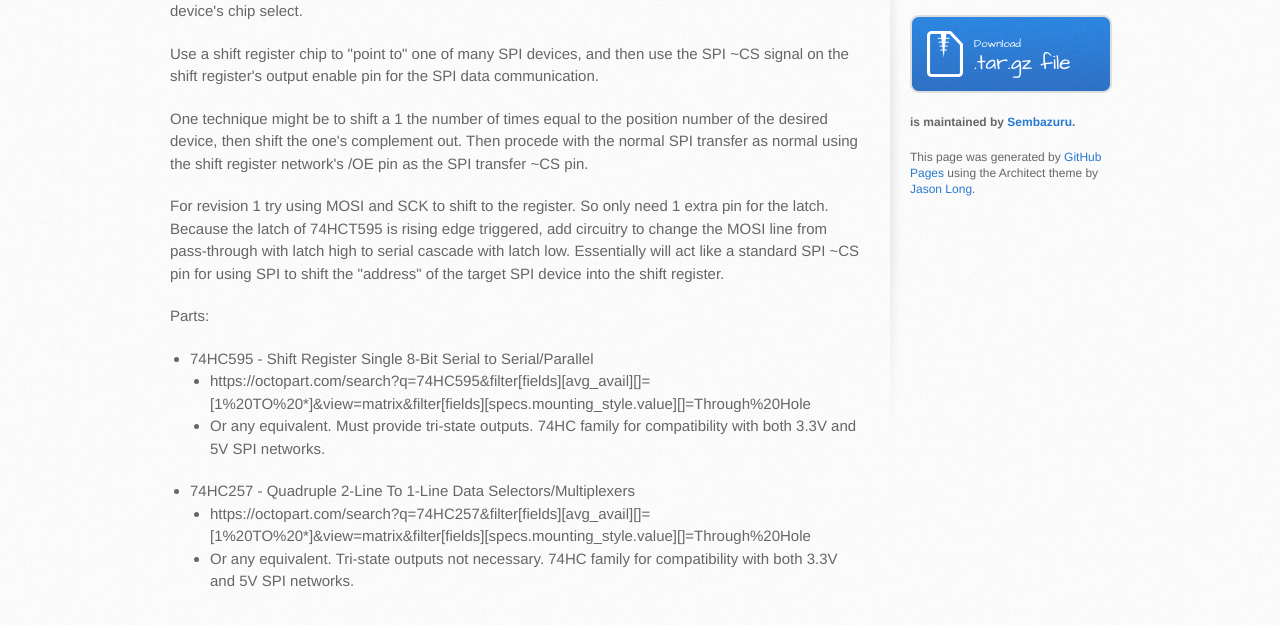
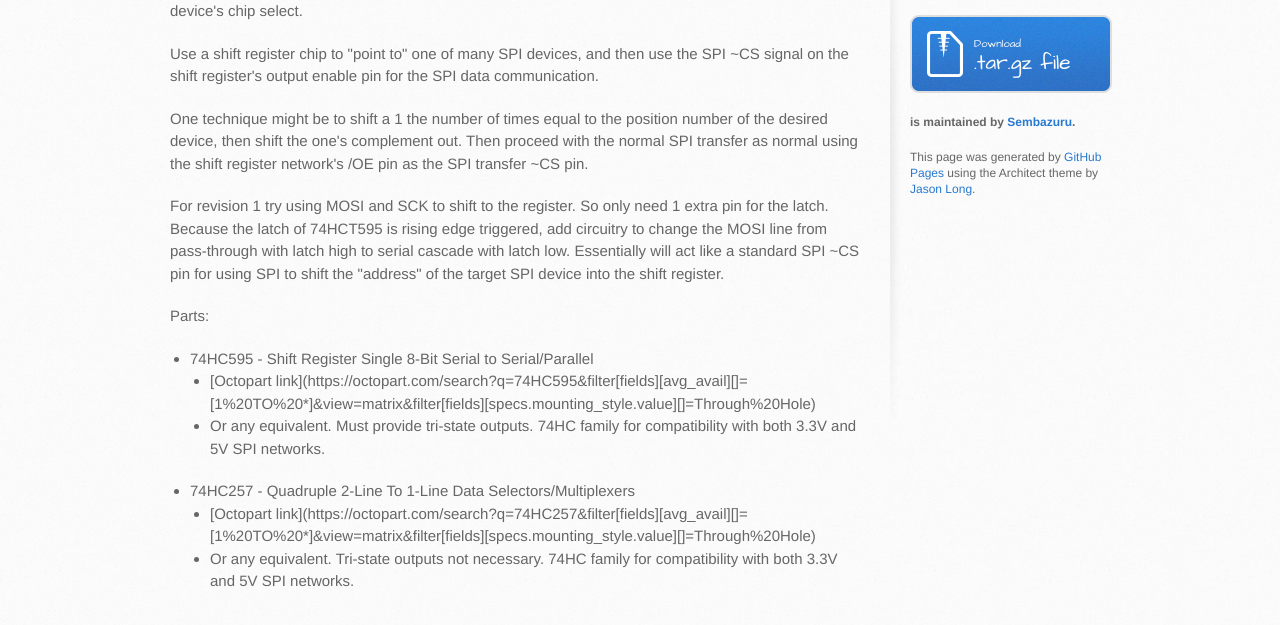
Before and after one commit to Sembazuru/SPI-shift-register-CS, a plain HTML site: page index.html in a window 1280 px wide. Shown: the part 457-1082 px from the top of the page. Drawn offline with Linux system fonts and the light colour scheme.

```diff
--- a/index.html
+++ b/index.html
@@ -35,7 +35,7 @@
 
 <p>Use a shift register chip to "point to" one of many SPI devices, and then use the SPI ~CS signal on the shift register's output enable pin for the SPI data communication.</p>
 
-<p>One technique might be to shift a 1 the number of times equal to the position number of the desired device, then shift the one's complement out. Then procede with the normal SPI transfer as normal using the shift register network's /OE pin as the SPI transfer ~CS pin.</p>
+<p>One technique might be to shift a 1 the number of times equal to the position number of the desired device, then shift the one's complement out. Then proceed with the normal SPI transfer as normal using the shift register network's /OE pin as the SPI transfer ~CS pin.</p>
 
 <p>For revision 1 try using MOSI and SCK to shift to the register. So only need 1 extra pin for the latch. Because the latch of 74HCT595 is rising edge triggered, add circuitry to change the MOSI line from pass-through with latch high to serial cascade with latch low. Essentially will act like a standard SPI ~CS pin for using SPI to shift the "address" of the target SPI device into the shift register.</p>
 
@@ -44,7 +44,7 @@
 <ul>
 <li>74HC595 - Shift Register Single 8-Bit Serial to Serial/Parallel
 <ul>
-<li>https://octopart.com/search?q=74HC595&amp;filter[fields][avg_avail][]=[1%20TO%20*]&amp;view=matrix&amp;filter[fields][specs.mounting_style.value][]=Through%20Hole
+<li>[Octopart link](https://octopart.com/search?q=74HC595&amp;filter[fields][avg_avail][]=[1%20TO%20*]&amp;view=matrix&amp;filter[fields][specs.mounting_style.value][]=Through%20Hole)
 </li>
 <li>Or any equivalent. Must provide tri-state outputs. 74HC family for compatibility with both 3.3V and 5V SPI networks.
 </li>
@@ -52,7 +52,7 @@
 </li>
 <li>74HC257 - Quadruple 2-Line To 1-Line Data Selectors/Multiplexers
 <ul>
-<li>https://octopart.com/search?q=74HC257&amp;filter[fields][avg_avail][]=[1%20TO%20*]&amp;view=matrix&amp;filter[fields][specs.mounting_style.value][]=Through%20Hole
+<li>[Octopart link](https://octopart.com/search?q=74HC257&amp;filter[fields][avg_avail][]=[1%20TO%20*]&amp;view=matrix&amp;filter[fields][specs.mounting_style.value][]=Through%20Hole)
 </li>
 <li>Or any equivalent. Tri-state outputs not necessary. 74HC family for compatibility with both 3.3V and 5V SPI networks.
 </li>
```
Also changed, not shown: params.json (+1 -1 lines).
